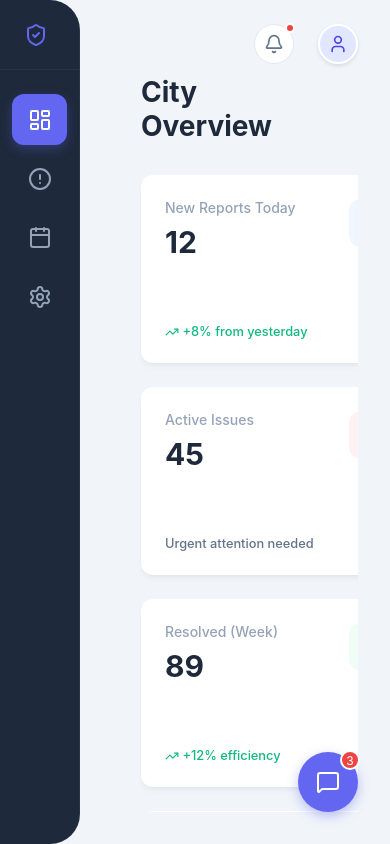
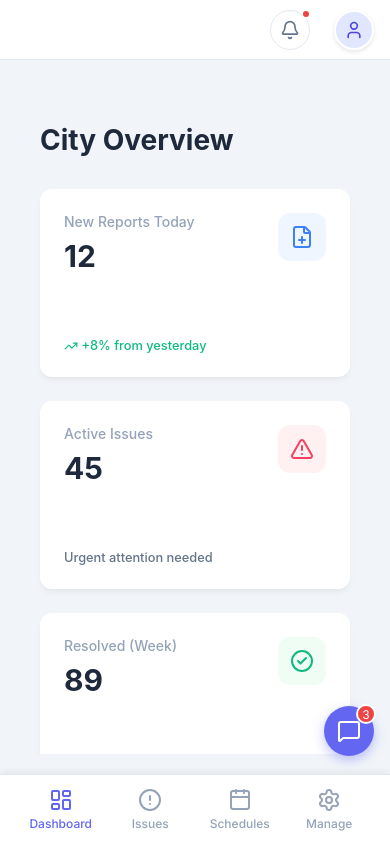
Before and after one commit to arribahomestay/tagomoie, a plain HTML site: page admin-portal/index.html in a window 390 px wide. Drawn offline with nearby package versions, Linux system fonts and the light colour scheme.

Commit message:
feat: update admin portal mobile styles and add login images

```diff
--- a/admin-portal/css/content.css
+++ b/admin-portal/css/content.css
@@ -182,3 +182,33 @@ tr:last-child td {
     opacity: 1;
     visibility: visible;
 }
+
+/* Mobile Content Responsiveness */
+@media (max-width: 768px) {
+    .dashboard-grid {
+        grid-template-columns: 1fr !important;
+    }
+
+    .stats-grid {
+        grid-template-columns: 1fr;
+    }
+
+    .card {
+        padding: 1rem;
+    }
+
+    /* Wrap tables to allow horizontal scroll */
+    .table-responsive {
+        width: 100%;
+        overflow-x: auto;
+        -webkit-overflow-scrolling: touch;
+    }
+
+    /* If tables are direct children, force wrapper behavior */
+    table {
+        display: block;
+        width: 100%;
+        overflow-x: auto;
+        white-space: nowrap;
+    }
+}
--- /dev/null
+++ b/admin-portal/css/mobile.css
@@ -0,0 +1,127 @@
+/* Mobile Bottom Navigation */
+.mobile-navbar {
+    display: none;
+    /* Hidden on desktop */
+    position: fixed;
+    bottom: 0;
+    left: 0;
+    width: 100%;
+    height: 70px;
+    background: white;
+    border-top: 1px solid #e2e8f0;
+    z-index: 1000;
+    padding: 0 1rem;
+    justify-content: space-around;
+    align-items: center;
+    box-shadow: 0 -4px 6px -1px rgba(0, 0, 0, 0.05);
+    transition: transform 0.3s ease-in-out;
+    padding-bottom: env(safe-area-inset-bottom);
+}
+
+.mobile-navbar.hidden-nav {
+    transform: translateY(100%);
+}
+
+.mobile-nav-item {
+    display: flex;
+    flex-direction: column;
+    align-items: center;
+    justify-content: center;
+    gap: 4px;
+    padding: 8px 12px;
+    color: #94a3b8;
+    /* text-secondary */
+    text-decoration: none;
+    flex: 1;
+    height: 100%;
+    transition: all 0.2s;
+}
+
+.mobile-nav-item i {
+    width: 24px;
+    height: 24px;
+    transition: transform 0.2s;
+}
+
+.mobile-nav-item span {
+    font-size: 0.75rem;
+    font-weight: 500;
+}
+
+.mobile-nav-item.active {
+    color: var(--accent-color);
+}
+
+.mobile-nav-item.active i {
+    transform: translateY(-2px);
+}
+
+/* Mobile Responsiveness */
+@media (max-width: 768px) {
+    body {
+        flex-direction: column;
+        overflow: hidden;
+        /* Manage scroll inside main-content */
+    }
+
+    .sidebar {
+        display: none;
+        /* Hide Sidebar */
+    }
+
+    .main-content {
+        padding: 1rem;
+        padding-top: 5rem;
+        /* Space for Top Nav */
+        padding-bottom: 90px;
+        /* Space for Bottom Nav */
+        height: 100vh;
+        width: 100%;
+        margin-left: 0;
+        border-radius: 0;
+    }
+
+    /* Adjust Top Nav for Mobile */
+    .top-nav {
+        position: fixed;
+        width: 100%;
+        top: 0;
+        left: 0;
+        right: 0;
+        padding: 0.75rem 1rem;
+        background: rgba(255, 255, 255, 0.95);
+        backdrop-filter: blur(8px);
+        border-bottom: 1px solid #e2e8f0;
+        justify-content: flex-end;
+        z-index: 900;
+        height: 60px;
+    }
+
+    .mobile-navbar {
+        display: flex;
+    }
+
+    /* Chat widget adjustment for mobile */
+    .chat-fab {
+        bottom: 5.5rem;
+        /* Above nav bar */
+        right: 1rem;
+        width: 50px;
+        height: 50px;
+    }
+
+    .chat-window {
+        bottom: 0;
+        right: 0;
+        width: 100%;
+        height: 100%;
+        border-radius: 0;
+        transform: translateY(100%);
+        z-index: 2001;
+        /* Above everything */
+    }
+
+    .chat-window.active {
+        transform: translateY(0);
+    }
+}
--- a/admin-portal/index.html
+++ b/admin-portal/index.html
@@ -16,6 +16,8 @@
 
     <!-- Styles -->
     <link rel="stylesheet" href="css/layout.css">
+    <link rel="stylesheet" href="css/mobile.css">
+    <script src="js/mobile-nav.js" defer></script>
 </head>
 
 <body>
@@ -56,6 +58,26 @@
             </a>
         </nav>
     </aside>
+
+    <!-- Mobile Bottom Navigation -->
+    <nav class="mobile-navbar" id="mobile-navbar">
+        <a href="#" class="mobile-nav-item active" data-page="dashboard">
+            <i data-lucide="layout-dashboard"></i>
+            <span>Dashboard</span>
+        </a>
+        <a href="#" class="mobile-nav-item" data-page="issues">
+            <i data-lucide="alert-circle"></i>
+            <span>Issues</span>
+        </a>
+        <a href="#" class="mobile-nav-item" data-page="schedules">
+            <i data-lucide="calendar"></i>
+            <span>Schedules</span>
+        </a>
+        <a href="#" class="mobile-nav-item" data-page="manage">
+            <i data-lucide="settings"></i>
+            <span>Manage</span>
+        </a>
+    </nav>
 
     <!-- Main Content -->
     <main class="main-content">
```
Also changed, not shown: admin-login/images/TAGUM.jpg, admin-login/images/TAGUM.png (added).
